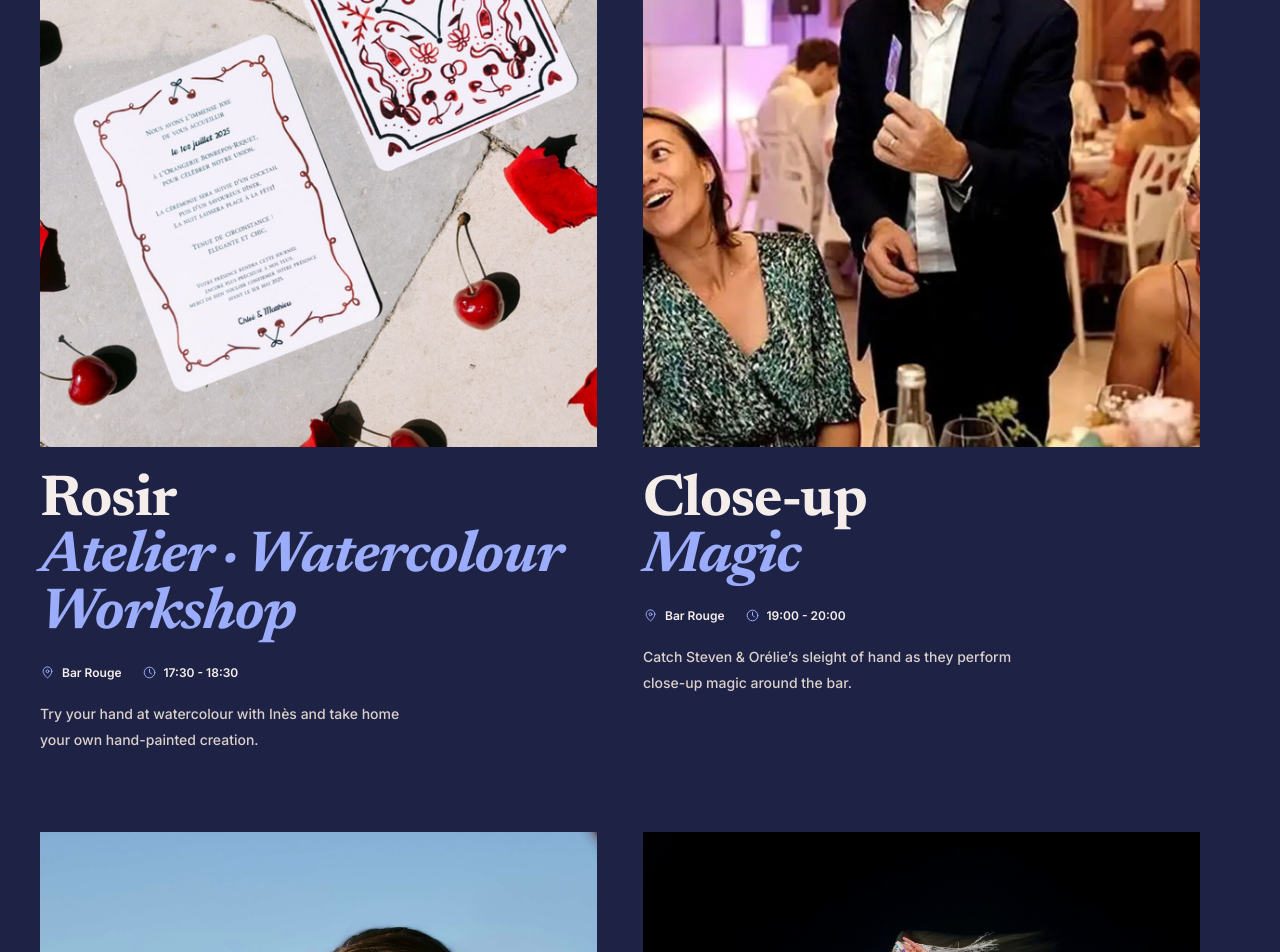
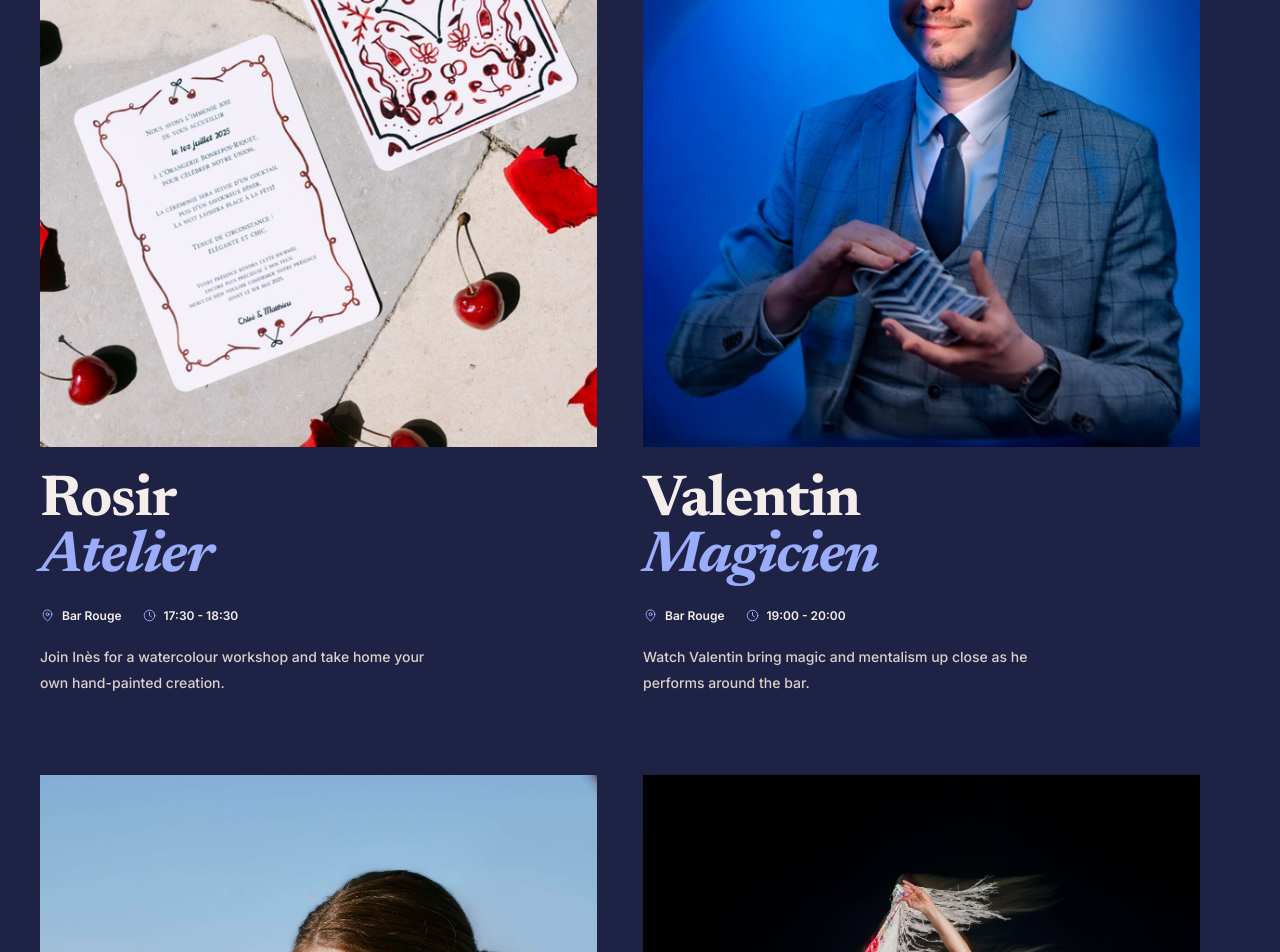
Before and after one commit to UniversitedesTalents/live-at-marbella, a plain HTML site: page index.html in a window 1280 px wide. Shown: the part 1292-2244 px from the top of the page. Drawn offline with Linux system fonts and the light colour scheme.

Commit message:
Add files via upload

```diff
--- a/events-data.js
+++ b/events-data.js
@@ -4,23 +4,23 @@ window.MARBELLA_LIVE = {
     {
       "date": "2026-11-16",
       "id": "rosir-16",
-      "title": "Rosir Atelier · Watercolour Workshop",
+      "title": "Rosir Atelier",
       "start": "17:30",
       "end": "18:30",
       "location": "Bar Rouge",
-      "description": "Try your hand at watercolour with Inès and take home your own hand-painted creation.",
+      "description": "Join Inès for a watercolour workshop and take home your own hand-painted creation.",
       "image": "assets/rosir-atelier.jpg",
       "imagePosition": "center"
     },
     {
       "date": "2026-11-16",
       "id": "magic-16",
-      "title": "Close-up Magic",
+      "title": "Valentin Magicien",
       "start": "19:00",
       "end": "20:00",
       "location": "Bar Rouge",
-      "description": "Catch Steven & Orélie’s sleight of hand as they perform close-up magic around the bar.",
-      "image": "assets/close-up-magic.jpg",
+      "description": "Watch Valentin bring magic and mentalism up close as he performs around the bar.",
+      "image": "assets/valentin-magicien.jpg",
       "imagePosition": "center"
     },
     {
@@ -48,11 +48,11 @@ window.MARBELLA_LIVE = {
     {
       "date": "2026-11-17",
       "id": "rosir-17",
-      "title": "Rosir Atelier · Watercolour Workshop",
+      "title": "Rosir Atelier",
       "start": "17:30",
       "end": "18:30",
       "location": "Bar Rouge",
-      "description": "Try your hand at watercolour with Inès and take home your own hand-painted creation.",
+      "description": "Join Inès for a watercolour workshop and take home your own hand-painted creation.",
       "image": "assets/rosir-atelier.jpg",
       "imagePosition": "center"
     },
@@ -70,12 +70,12 @@ window.MARBELLA_LIVE = {
     {
       "date": "2026-11-17",
       "id": "magic-17",
-      "title": "Close-up Magic",
+      "title": "Valentin Magicien",
       "start": "19:00",
       "end": "20:00",
       "location": "Bar Rouge",
-      "description": "Catch Steven & Orélie’s sleight of hand as they perform close-up magic around the bar.",
-      "image": "assets/close-up-magic.jpg",
+      "description": "Watch Valentin bring magic and mentalism up close as he performs around the bar.",
+      "image": "assets/valentin-magicien.jpg",
       "imagePosition": "center"
     },
     {
@@ -92,7 +92,7 @@ window.MARBELLA_LIVE = {
     {
       "date": "2026-11-17",
       "id": "vaaro-nightclub-17",
-      "title": "Vaaro · Nightclub DJ Set",
+      "title": "Vaaro Nightclub DJ Set",
       "start": "22:30",
       "end": "00:00",
       "location": "Nightclub",
@@ -103,18 +103,18 @@ window.MARBELLA_LIVE = {
     {
       "date": "2026-11-18",
       "id": "rosir-18",
-      "title": "Rosir Atelier · Watercolour Workshop",
+      "title": "Rosir Atelier",
       "start": "17:30",
       "end": "18:30",
       "location": "Bar Rouge",
-      "description": "Try your hand at watercolour with Inès and take home your own hand-painted creation.",
+      "description": "Join Inès for a watercolour workshop and take home your own hand-painted creation.",
       "image": "assets/rosir-atelier.jpg",
       "imagePosition": "center"
     },
     {
       "date": "2026-11-18",
       "id": "vaaro-aperitif-18",
-      "title": "Vaaro · Aperitif DJ Set",
+      "title": "Vaaro Aperitif DJ Set",
       "start": "18:45",
       "end": "20:00",
       "location": "Bar Rouge",
@@ -125,12 +125,12 @@ window.MARBELLA_LIVE = {
     {
       "date": "2026-11-18",
       "id": "magic-18",
-      "title": "Close-up Magic",
+      "title": "Valentin Magicien",
       "start": "19:00",
       "end": "20:00",
       "location": "Bar Rouge",
-      "description": "Catch Steven & Orélie’s sleight of hand as they perform close-up magic around the bar.",
-      "image": "assets/close-up-magic.jpg",
+      "description": "Watch Valentin bring magic and mentalism up close as he performs around the bar.",
+      "image": "assets/valentin-magicien.jpg",
       "imagePosition": "center"
     },
     {
@@ -159,11 +159,11 @@ window.MARBELLA_LIVE = {
     {
       "date": "2026-11-19",
       "id": "rosir-19",
-      "title": "Rosir Atelier · Watercolour Workshop",
+      "title": "Rosir Atelier",
       "start": "17:30",
       "end": "18:30",
       "location": "Bar Rouge",
-      "description": "Try your hand at watercolour with Inès and take home your own hand-painted creation.",
+      "description": "Join Inès for a watercolour workshop and take home your own hand-painted creation.",
       "image": "assets/rosir-atelier.jpg",
       "imagePosition": "center"
     },
@@ -181,12 +181,12 @@ window.MARBELLA_LIVE = {
     {
       "date": "2026-11-19",
       "id": "magic-19",
-      "title": "Close-up Magic",
+      "title": "Valentin Magicien",
       "start": "19:00",
       "end": "20:00",
       "location": "Bar Rouge",
-      "description": "Catch Steven & Orélie’s sleight of hand as they perform close-up magic around the bar.",
-      "image": "assets/close-up-magic.jpg",
+      "description": "Watch Valentin bring magic and mentalism up close as he performs around the bar.",
+      "image": "assets/valentin-magicien.jpg",
       "imagePosition": "center"
     },
     {
@@ -203,7 +203,7 @@ window.MARBELLA_LIVE = {
     {
       "date": "2026-11-19",
       "id": "vaaro-nightclub-19",
-      "title": "Vaaro · Nightclub DJ Set",
+      "title": "Vaaro Nightclub DJ Set",
       "start": "22:30",
       "end": "00:00",
       "location": "Nightclub",
--- a/index.html
+++ b/index.html
@@ -1,6 +1,6 @@
 <!doctype html>
-<html lang="en"><head><meta charset="utf-8"><meta name="viewport" content="width=device-width,initial-scale=1,viewport-fit=cover"><meta name="theme-color" content="#1e2346"><meta name="description" content="Academy Days evening events in Marbella, 16–19 November 2026."><title>Live at Marbella · Academy Days 2026</title><link rel="icon" href="assets/marbella-logo.png"><link rel="preconnect" href="https://fonts.googleapis.com"><link rel="preconnect" href="https://fonts.gstatic.com" crossorigin><link href="https://fonts.googleapis.com/css2?family=Inter:wght@500;600;700&family=Newsreader:ital,opsz,wght@0,6..72,500;0,6..72,700;1,6..72,500;1,6..72,700&display=swap" rel="stylesheet"><link rel="stylesheet" href="styles.css?v=8"><script defer src="events-data.js?v=2"></script><script defer src="app.js?v=10"></script></head>
+<html lang="en"><head><meta charset="utf-8"><meta name="viewport" content="width=device-width,initial-scale=1,viewport-fit=cover"><meta name="theme-color" content="#1e2346"><meta name="description" content="Academy Days evening events in Marbella, 16–19 November 2026."><title>Live at Marbella · Academy Days 2026</title><link rel="icon" href="assets/marbella-logo.png"><link rel="preconnect" href="https://fonts.googleapis.com"><link rel="preconnect" href="https://fonts.gstatic.com" crossorigin><link href="https://fonts.googleapis.com/css2?family=Inter:wght@500;600;700&family=Newsreader:ital,opsz,wght@0,6..72,500;0,6..72,700;1,6..72,500;1,6..72,700&display=swap" rel="stylesheet"><link rel="stylesheet" href="styles.css?v=8"><script defer src="events-data.js?v=3"></script><script defer src="app.js?v=10"></script></head>
 <body><a class="skip" href="#moments">Skip to events</a><header class="site-header"><a class="back" href="https://boostlearning.my.canva.site/hub-academy-days-2026"><svg class="nav-icon" viewBox="0 0 24 24" fill="none" stroke="currentColor" stroke-width="1.7" stroke-linecap="round" stroke-linejoin="round" aria-hidden="true"><path d="M20 12H4m6-6-6 6 6 6"/></svg>Back to Hub</a><a class="brand" href="#"><img src="assets/marbella-logo.png" width="48" height="50" alt="Academy Days"><span>ACADEMY DAYS<small>MARBELLA · 2026</small></span></a><a class="programme-link" href="https://academy-days-marbella-programme-2026.netlify.app/">Your programme <svg class="nav-icon" viewBox="0 0 24 24" fill="none" stroke="currentColor" stroke-width="1.7" stroke-linecap="round" stroke-linejoin="round" aria-hidden="true"><path d="M6 18 18 6M6 6h12v12"/></svg></a></header>
 <main><section class="hero hero-cover" aria-labelledby="page-title"><div class="hero-text"><h1 id="page-title">Live <em>at Marbella.</em></h1></div><div class="hero-photo"><img src="assets/cover-party.jpg" width="1365" height="2048" alt="Two friends celebrating under warm lights and colourful flags" fetchpriority="high"></div></section>
-<section id="moments" class="moments" aria-labelledby="moments-title"><h2 id="moments-title" class="visually-hidden">Your events</h2><nav class="day-nav" aria-label="Choose a day" id="dayNav"></nav><p class="schedule-note">All times are local to Marbella. Late-night events finish the following day.</p><div id="liveStatus" class="live-status" hidden aria-live="polite"></div><div id="eventList"></div><noscript><p>Monday 16: Private Cocktail Reception 19:30–20:30, Flamenco Night 22:00–01:00. Tuesday 17: Prom Show 22:00. Wednesday 18: Music Factory Live Show 22:00 and Silent Party with Vaaro after the show at Bar Rouge. Thursday 19: La Vie en Rose Show 22:00.</p><p>Daily, 16–19 November at Bar Rouge: Rosir Atelier 17:30–18:30 and Close-up Magic 19:00–20:00. Tuesday and Thursday: LoungeDuo 18:45–20:00 at Bar Rouge and Vaaro 22:30–00:00 at the Nightclub. Wednesday: Vaaro 18:45–20:00 at Bar Rouge.</p></noscript></section>
+<section id="moments" class="moments" aria-labelledby="moments-title"><h2 id="moments-title" class="visually-hidden">Your events</h2><nav class="day-nav" aria-label="Choose a day" id="dayNav"></nav><p class="schedule-note">All times are local to Marbella. Late-night events finish the following day.</p><div id="liveStatus" class="live-status" hidden aria-live="polite"></div><div id="eventList"></div><noscript><p>Monday 16: Private Cocktail Reception 19:30–20:30, Flamenco Night 22:00–01:00. Tuesday 17: Prom Show 22:00. Wednesday 18: Music Factory Live Show 22:00 and Silent Party with Vaaro after the show at Bar Rouge. Thursday 19: La Vie en Rose Show 22:00.</p><p>Daily, 16–19 November at Bar Rouge: Rosir Atelier 17:30–18:30 and Valentin Magicien 19:00–20:00. Tuesday and Thursday: LoungeDuo 18:45–20:00 at Bar Rouge and Vaaro 22:30–00:00 at the Nightclub. Wednesday: Vaaro 18:45–20:00 at Bar Rouge.</p></noscript></section>
 <footer><div>ACADEMY DAYS · MARBELLA 2026<small>Université des Talents · Club Med</small></div><a href="https://boostlearning.my.canva.site/hub-academy-days-2026">Back to Hub <svg class="nav-icon" viewBox="0 0 24 24" fill="none" stroke="currentColor" stroke-width="1.7" stroke-linecap="round" stroke-linejoin="round" aria-hidden="true"><path d="M6 18 18 6M6 6h12v12"/></svg></a></footer></main></body></html>
```
Also changed, not shown: editor.html (+1 -1 lines), editor.js (+1 -1 lines), assets/valentin-magicien.jpg (added), 1 other file.
